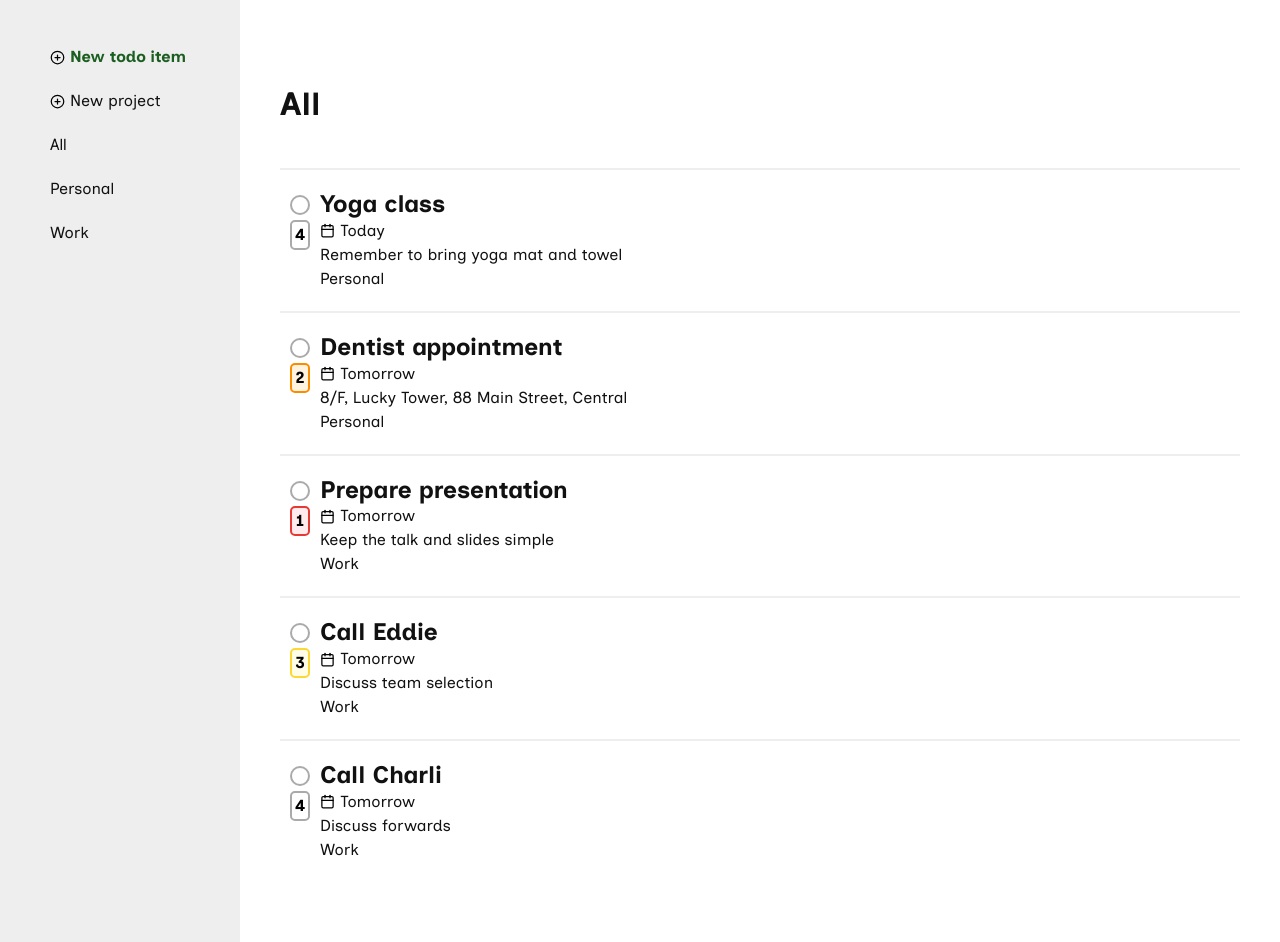
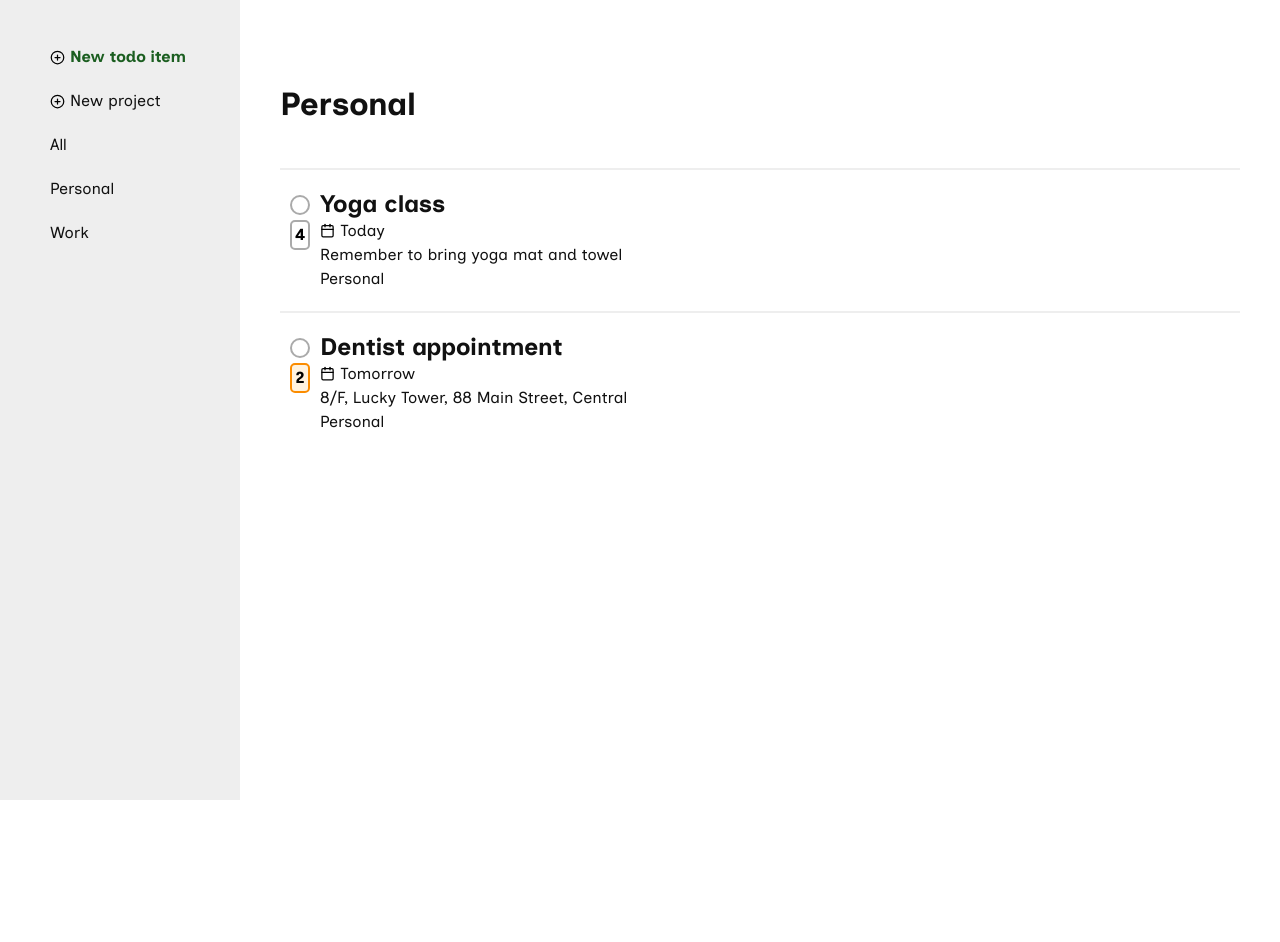
Before and after one commit to dsmchen/todo-list, a website built with webpack: page src/template.html in a window 1280 px wide. Both pictures are taken after a click on the link "Personal". After the commit the page ends 800 px from the top, so only its background shows below. Built offline with nearby package versions, Linux system fonts and the light colour scheme.

Commit message:
Add change project view functionality

```diff
--- a/src/modules/todoUI.js
+++ b/src/modules/todoUI.js
@@ -8,6 +8,8 @@ export function todoUI() {
   function createNavItem(name) {
     const navItem = document.createElement('li');
     const navItemAnchor = document.createElement('a');
+    navItemAnchor.classList.add('project-view');
+    navItemAnchor.addEventListener('click', handleClickProjectView);
     navItemAnchor.textContent = name;
     navItem.appendChild(navItemAnchor);
     navList.appendChild(navItem);
@@ -173,3 +175,30 @@ function handleClickPriority(event) {
   priorityButton.textContent = todoItem.priority;
   priorityButton.setAttribute('data-priority', todoItem.priority);
 }
+
+// Change project view
+
+function handleClickProjectView(e) {
+  const projectViewName = e.target.textContent;
+  const heading = document.querySelector('h1');
+  const cards = document.querySelectorAll('article');
+
+  heading.textContent = projectViewName;
+
+  for (let i = 0; i < cards.length; i++) {
+    const cardProjectName = cards[i].getAttribute('data-project');
+    if (
+      projectViewName.toLowerCase() === cardProjectName ||
+      projectViewName.toLowerCase() === 'all'
+    ) {
+      cards[i].classList.remove('hidden');
+    } else {
+      cards[i].classList.add('hidden');
+    }
+  }
+}
+
+const projectViews = document.querySelectorAll('.project-view');
+projectViews.forEach((view) => {
+  view.addEventListener('click', handleClickProjectView);
+});
--- a/src/template.html
+++ b/src/template.html
@@ -15,7 +15,7 @@
           <li>
             <a id="new-project-btn" class="secondary">New project</a>
           </li>
-          <li><a>All</a></li>
+          <li><a class="project-view">All</a></li>
         </ul>
       </nav>
       <header>
```
